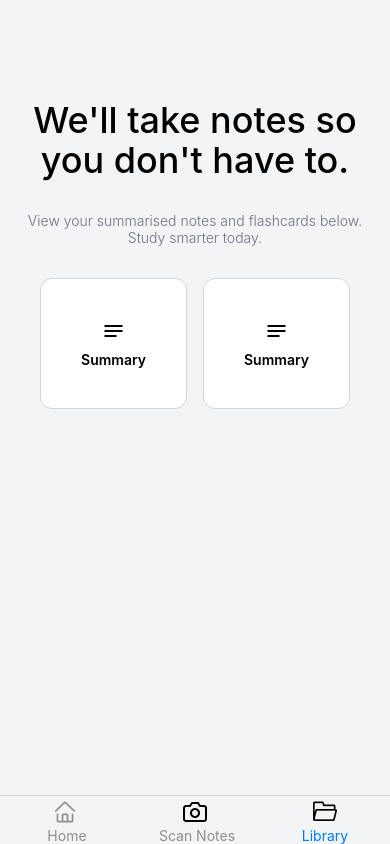
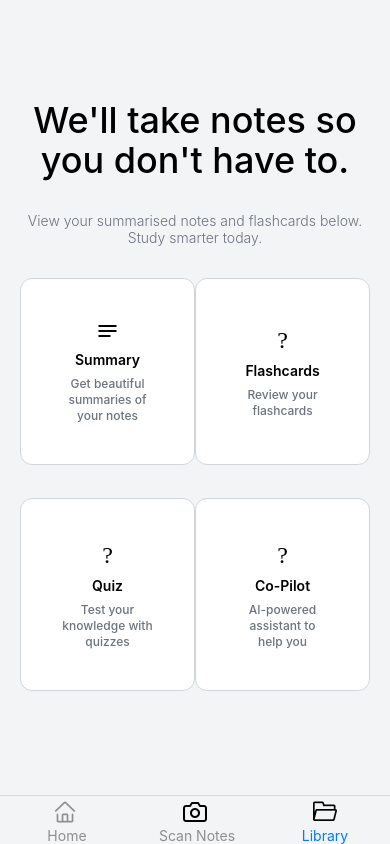
Before and after one commit to l-quincy01/StudyBru, a React Native app in the folder client/: screen /Notes in a window 390 px wide. Built offline with nearby package versions, Linux system fonts and the light colour scheme.

Commit message:
Feat: Flatlist added

```diff
--- a/client/src/Screens/NotesScreen.js
+++ b/client/src/Screens/NotesScreen.js
@@ -1,131 +1,93 @@
-import React, { useState, useRef, useContext } from "react";
+import React, { useContext } from "react";
 import {
-  Animated,
+  FlatList,
   TouchableOpacity,
   ScrollView,
-  StyleSheet,
   Text,
   View,
-  TouchableOpacityBase,
+  StyleSheet,
 } from "react-native";
 import tw from "twrnc";
-import * as Progress from "react-native-progress";
-import { FontAwesome5, MaterialCommunityIcons } from "@expo/vector-icons";
+import { MaterialIcons, MaterialCommunityIcons } from "@expo/vector-icons";
 import { FlashCardsContext } from "../config/FlashCardsContext";
-import FontAwesome6 from "@expo/vector-icons/FontAwesome6";
-import { AntDesign } from "@expo/vector-icons";
-import Entypo from "@expo/vector-icons/Entypo";
-import MaterialIcons from "@expo/vector-icons/MaterialIcons";
-
-//import { flashCards } from "../config/FlashCards";
 
 const NotesScreen = ({ navigation }) => {
   const { flashCards } = useContext(FlashCardsContext);
 
-  // if (!flashCards || flashCards.length === 0) {
-  //   return (
-  //     <View style={tw`flex-1 items-center justify-center  p-5`}>
-  //       <Text style={tw`font-semibold text-xl text-center`}>
-  //         Upload Notes On Home Page To Get Started.
-  //       </Text>
-  //     </View>
-  //   );
-  // }
+  // Data for FlatList
+  const data = [
+    {
+      id: "1",
+      name: "Summary",
+      description: "Get beautiful summaries of your notes",
+      icon: "notes",
+      screen: "Summary",
+    },
+    {
+      id: "2",
+      name: "Flashcards",
+      description: "Review your flashcards",
+      icon: "newspaper-variant-multiple-outline",
+      screen: "Flashcards",
+    },
+    {
+      id: "3",
+      name: "Quiz",
+      description: "Test your knowledge with quizzes",
+      icon: "brain",
+      screen: "Quiz",
+    },
+    {
+      id: "4",
+      name: "Co-Pilot",
+      description: "AI-powered assistant to help you",
+      icon: "robot-outline",
+      screen: "Summary",
+    },
+  ];
+
+  // Render each item
+  const renderItem = ({ item }) => (
+    <TouchableOpacity
+      onPress={() => navigation.navigate(item.screen)}
+      style={tw`w-1/2 p-10 bg-white gap-y-2 flex text-center justify-center items-center border border-gray-300 rounded-xl`}
+    >
+      <MaterialIcons name={item.icon} size={24} color="black" />
+      <Text style={tw`text-center font-semibold text-md`}>{item.name}</Text>
+      <Text style={tw`text-center font-medium text-xs text-gray-500`}>
+        {item.description}
+      </Text>
+    </TouchableOpacity>
+  );
 
   return (
     <ScrollView style={tw`bg-gray-100`}>
       <View style={tw`flex-1 flex-col px-5 gap-y-8 mt-25`}>
-        <Text
-          style={tw` font-medium text-4xl text-center justify-between items-center `}
-        >
+        <Text style={tw`font-medium text-4xl text-center`}>
           We'll take notes so you don't have to.
         </Text>
 
-        <Text style={tw`text-gray-500 text-md text-center font-light `}>
+        <Text style={tw`text-gray-500 text-md text-center font-light`}>
           View your summarised notes and flashcards below. Study smarter today.
         </Text>
 
-        <View style={tw`flex flex-row flex-wrap gap-4 justify-center `}>
-          <TouchableOpacity
-            onPress={() => navigation.navigate("Summary")}
-            style={tw` p-10 bg-white  gap-y-2 flex text-center justify-center items-center border border-gray-300  rounded-xl`}
-          >
-            <View style={tw``}>
-              <MaterialIcons name="notes" size={24} color="black" />
+        {/* FlatList to render items in 2 columns */}
+        <FlatList
+          data={data}
+          renderItem={renderItem}
+          keyExtractor={(item) => item.id}
+          numColumns={2}
+          columnWrapperStyle={tw``} // Ensures columns are spaced
+          contentContainerStyle={tw`gap-4`} // Adds vertical gap
+          ItemSeparatorComponent={() => (
+            <View style={tw`mx-4`}>
+              <Text style={tw`mx-4`}> </Text>
             </View>
-            <Text style={tw`text-center font-semibold text-md`}>Summary</Text>
-          </TouchableOpacity>
-          <TouchableOpacity
-            onPress={() => navigation.navigate("Summary")}
-            style={tw` p-10 bg-white  gap-y-2 flex text-center justify-center items-center border border-gray-300  rounded-xl`}
-          >
-            <View style={tw``}>
-              <MaterialIcons name="notes" size={24} color="black" />
-            </View>
-            <Text style={tw`text-center font-semibold text-md`}>Summary</Text>
-          </TouchableOpacity>
-
-          {/* <TouchableOpacity
-            onPress={() => navigation.navigate("Flashcards")}
-            style={tw` bg-white  gap-y-2 flex text-center justify-center items-center border-2 border-gray-300 py-5 px-5 rounded-xl`}
-          >
-            <View style={tw``}>
-              <MaterialCommunityIcons
-                name="newspaper-variant-multiple-outline"
-                size={24}
-                color="black"
-              />
-            </View>
-            <Text style={tw`text-left font-semibold text-md`}>Flashcards</Text>
-          </TouchableOpacity>
-          <TouchableOpacity
-            onPress={() => navigation.navigate("Quiz")}
-            style={tw`  bg-white  gap-y-2 flex text-center justify-center items-center border-2 border-gray-300 py-5 px-5 rounded-xl`}
-          >
-            <View style={tw`px-4`}>
-              <MaterialCommunityIcons name="brain" size={24} color="black" />
-            </View>
-            <Text style={tw`text-left font-semibold text-md`}>Quiz</Text>
-          </TouchableOpacity> */}
-        </View>
-
-        {/* <View style={tw`flex flex-row gap-x-3  `}>
-          <TouchableOpacity
-            onPress={() => navigation.navigate("Summary")}
-            style={tw` bg-white  gap-y-2 flex text-center justify-center items-center border-2 border-gray-300 py-5 px-5 rounded-xl`}
-          >
-            <View style={tw``}>
-              <MaterialCommunityIcons
-                name="robot-outline"
-                size={24}
-                color="black"
-              />
-            </View>
-            <Text style={tw`text-left font-semibold text-md`}>Co-Pilot</Text>
-          </TouchableOpacity>
-        </View> */}
+          )} // Adds horizontal gap
+        />
       </View>
     </ScrollView>
   );
 };
 
-const styles = StyleSheet.create({
-  flashCardContainer: {
-    width: 300,
-    height: 400,
-  },
-  flashCard: {
-    height: 400,
-    width: 300,
-    paddingVertical: 10,
-    paddingHorizontal: 20,
-    backgroundColor: "white",
-    borderWidth: 2,
-    justifyContent: "center",
-    alignItems: "center",
-    borderRadius: 10,
-    backfaceVisibility: "hidden",
-  },
-});
-
 export default NotesScreen;
```
